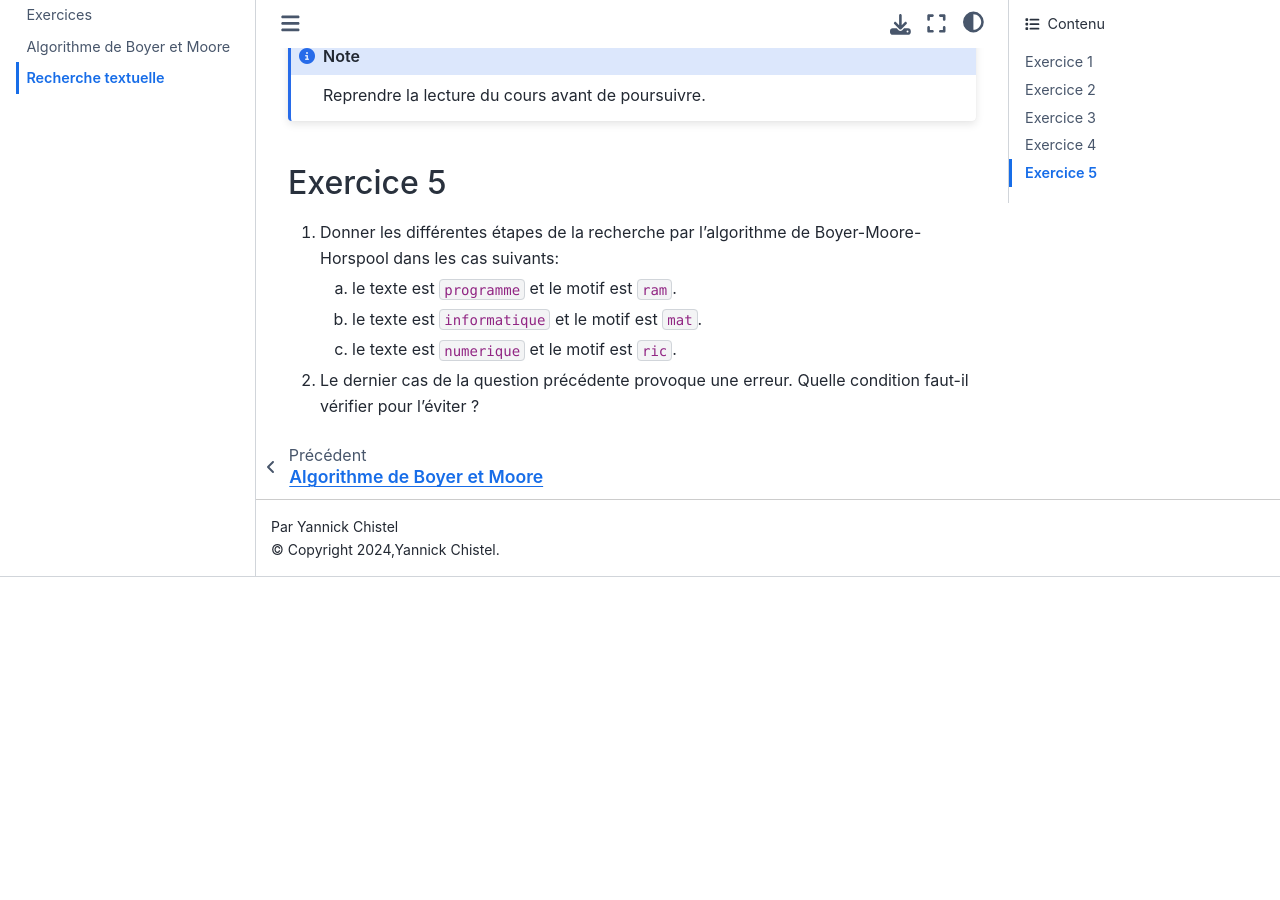
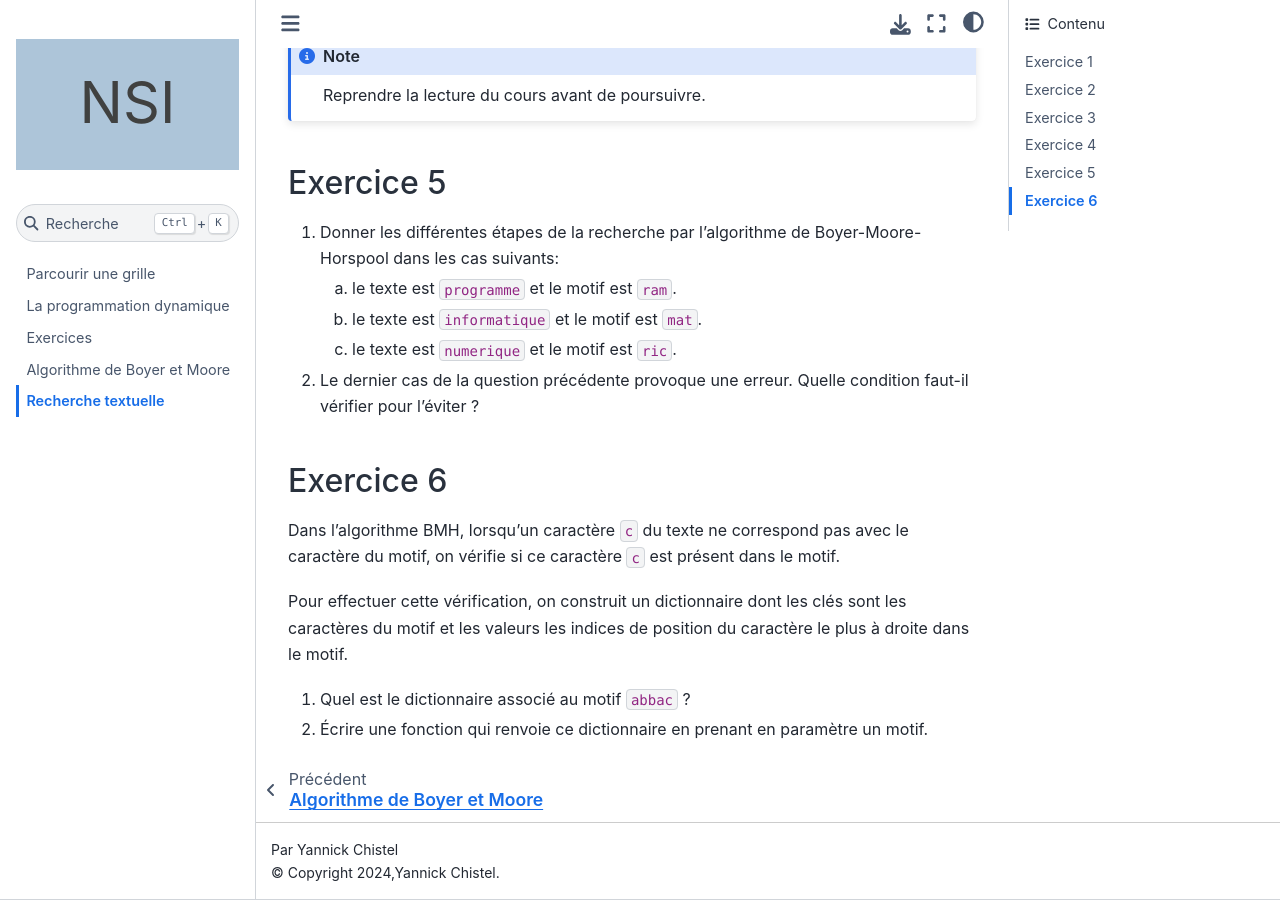
Before and after one commit to ychistel/tnsi_algorithmes_avances, a Sphinx documentation site: the page built from source/content/exercice_2.rst, in a window 1280 px wide and 900 px high, scrolled down 1920 px. Built offline with Sphinx 7.4.7 and the Sphinx Book theme 1.1.4, drawn with Linux system fonts in a browser that asks for light colours; before the commit the page ends 2497 px from its top, so only the background shows below that.

Commit message:
mise a jour cours boyer moore

```diff
--- a/source/content/boyer_moore.rst
+++ b/source/content/boyer_moore.rst
@@ -52,7 +52,7 @@
 
     **cas 1**:  le caractère du texte n'est pas dans le motif, alors on décale le motif de toute sa longueur;
 
-    **cas 2**:  le caractère du texte est présent dans le motif, alors on décale le motif de 1 caractère à droite.
+    **cas 2**:  le caractère du texte est présent dans le motif, alors on décale le motif de façon à aligner le caractère du texte avec la première occurence du caractère du motif en partant de la droite.
 
 En pratiquant ainsi, on peut éviter de nombreuses comparaisons. Voyons comment se déroule l'algorithme à travers un exemple.
 
--- a/source/content/exercice_2.rst
+++ b/source/content/exercice_2.rst
@@ -75,3 +75,13 @@
     c.  le texte est ``numerique`` et le motif est ``ric``.
 
 #.  Le dernier cas de la question précédente provoque une erreur. Quelle condition faut-il vérifier pour l'éviter ?
+
+Exercice 6
+-----------
+
+Dans l'algorithme BMH, lorsqu'un caractère ``c`` du texte ne correspond pas avec le caractère du motif, on vérifie si ce caractère ``c`` est présent dans le motif.
+
+Pour effectuer cette vérification, on construit un dictionnaire dont les clés sont les caractères du motif et les valeurs les indices de position du caractère le plus à droite dans le motif.
+
+#.  Quel est le dictionnaire associé au motif ``abbac`` ?
+#.  Écrire une fonction qui renvoie ce dictionnaire en prenant en paramètre un motif.
```
Also changed, not shown: source/img/recherche_horspool_2.svg.
